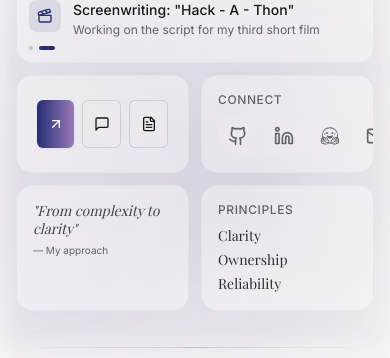
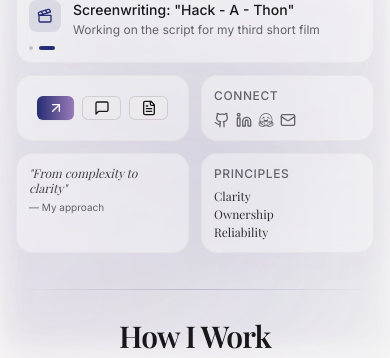
Before and after one commit to rdnk2004/rdnkportfolio, a Next.js app: page / in a window 390 px wide. Shown: the part 364-722 px from the top of the page. Built offline with nearby package versions, Linux system fonts and the light colour scheme; no server answers.

Commit message:
phone-res

```diff
--- a/src/components/sections/hero.tsx
+++ b/src/components/sections/hero.tsx
@@ -102,10 +102,10 @@ function SocialLink({ href, icon: Icon, label }: { href: string; icon: React.Ele
             href={href}
             target="_blank"
             rel="noopener noreferrer"
-            className="flex items-center justify-center p-2.5 sm:p-4 rounded-lg bg-muted/30 text-muted-foreground hover:bg-primary/10 hover:text-primary transition-all duration-300"
+            className="flex-1 aspect-square flex items-center justify-center rounded-xl bg-muted/30 hover:bg-primary/10 text-muted-foreground hover:text-primary transition-all duration-300 min-w-0 max-w-[52px]"
             aria-label={label}
         >
-            <Icon className="h-5 w-5 sm:h-6 sm:w-6" />
+            <Icon className="w-4 h-4 sm:w-5 sm:h-5 shrink-0" />
         </a>
     );
 }
@@ -284,10 +284,10 @@ export default function Hero() {
                 </BentoCard>
 
                 {/* ===== Social Links Card ===== */}
-                <BentoCard className="col-span-1 lg:col-span-4 flex items-center">
+                <BentoCard className="col-span-1 lg:col-span-4 flex items-center p-3 sm:p-4">
                     <div className="w-full">
                         <h3 className="text-xs sm:text-sm font-medium text-muted-foreground uppercase tracking-wider mb-2 sm:mb-3">Connect</h3>
-                        <div className="flex gap-1.5 sm:gap-3 justify-between sm:justify-start">
+                        <div className="flex flex-row items-center justify-between gap-1.5 sm:gap-2.5 w-full">
                             <SocialLink href="https://github.com/rdnk2004" icon={Github} label="GitHub" />
                             <SocialLink href="https://linkedin.com/in/nikhil-krishna-r-d-773b84259" icon={Linkedin} label="LinkedIn" />
                             <SocialLink href="https://huggingface.co/rdnk-2004" icon={HuggingFaceIcon} label="Hugging Face" />
@@ -297,20 +297,20 @@ export default function Hero() {
                 </BentoCard>
 
                 {/* ===== Quote Card ===== */}
-                <BentoCard className="col-span-1 lg:col-span-4 flex items-center">
+                <BentoCard className="col-span-1 lg:col-span-4 flex items-center p-3 sm:p-4">
                     <div className="w-full">
-                        <p className="text-sm sm:text-lg font-headline italic text-foreground/80 leading-tight">
+                        <p className="text-xs sm:text-base lg:text-lg font-headline italic text-foreground/80 leading-tight">
                             "From complexity to clarity"
                         </p>
-                        <p className="text-[10px] sm:text-sm text-muted-foreground mt-1.5">— My approach</p>
+                        <p className="text-[10px] sm:text-xs text-muted-foreground mt-1">— My approach</p>
                     </div>
                 </BentoCard>
 
                 {/* ===== Working Principles Card ===== */}
-                <BentoCard className="col-span-1 lg:col-span-4 flex items-center">
+                <BentoCard className="col-span-1 lg:col-span-4 flex items-center p-3 sm:p-4">
                     <div className="w-full">
-                        <h3 className="text-xs sm:text-sm font-medium text-muted-foreground uppercase tracking-wider mb-2 sm:mb-3">Principles</h3>
-                        <div className="flex flex-col sm:flex-row items-start sm:items-center gap-1 sm:gap-3 text-sm sm:text-lg font-headline text-foreground/90">
+                        <h3 className="text-xs sm:text-sm font-medium text-muted-foreground uppercase tracking-wider mb-1.5 sm:mb-3">Principles</h3>
+                        <div className="flex flex-col sm:flex-row items-start sm:items-center gap-0.5 sm:gap-2 text-xs sm:text-base lg:text-lg font-headline text-foreground/90">
                             <span>Clarity</span>
                             <span className="hidden sm:inline text-primary/40">·</span>
                             <span>Ownership</span>
```
